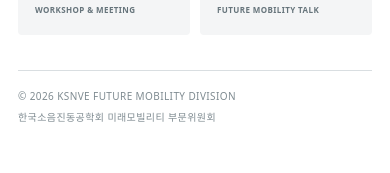
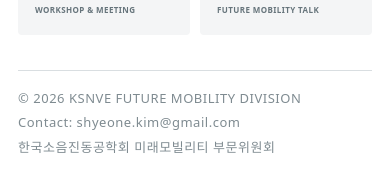
Before and after one commit to ksnve-future-mobility/homepage, a Next.js app: page / in a window 390 px wide. Shown: the part 978-1151 px from the top of the page. Before the commit the page ends 1121 px from the top, so only its background shows below. Built offline with nearby package versions, Linux system fonts and the light colour scheme; no server answers.

Commit message:
Update future mobility division homepage

```diff
--- a/app/globals.css
+++ b/app/globals.css
@@ -606,12 +606,23 @@
   align-items: center;
   justify-content: space-between;
   color: #7f8b91;
-  font-size: 10px;
+  font-size: 13px;
   letter-spacing: .04em;
 }
 
 .mini-footer p {
   margin: 0;
+}
+
+.mini-footer-contact {
+  margin-left: 10px;
+  padding-left: 10px;
+  border-left: 1px solid var(--line);
+  color: #7f8b91;
+}
+
+.mini-footer-contact:hover {
+  color: var(--blue);
 }
 
 @media (max-width:1180px) {
@@ -847,6 +858,13 @@
   }
   .mini-footer span {
     display: block;
+  }
+  .mini-footer-contact {
+    display: block;
+    margin-left: 0;
+    padding-left: 0;
+    border-left: 0;
+    margin-top: 4px;
   }
 }
 
--- a/app/page.tsx
+++ b/app/page.tsx
@@ -68,7 +68,10 @@
       </section>
 
       <footer className="mini-footer">
-        <p>© 2026 KSNVE FUTURE MOBILITY DIVISION</p>
+        <p>
+          © 2026 KSNVE FUTURE MOBILITY DIVISION
+          <a className="mini-footer-contact" href="mailto:shyeone.kim@gmail.com">Contact: shyeone.kim@gmail.com</a>
+        </p>
         <span>한국소음진동공학회 미래모빌리티 부문위원회</span>
       </footer>
     </main>
```
